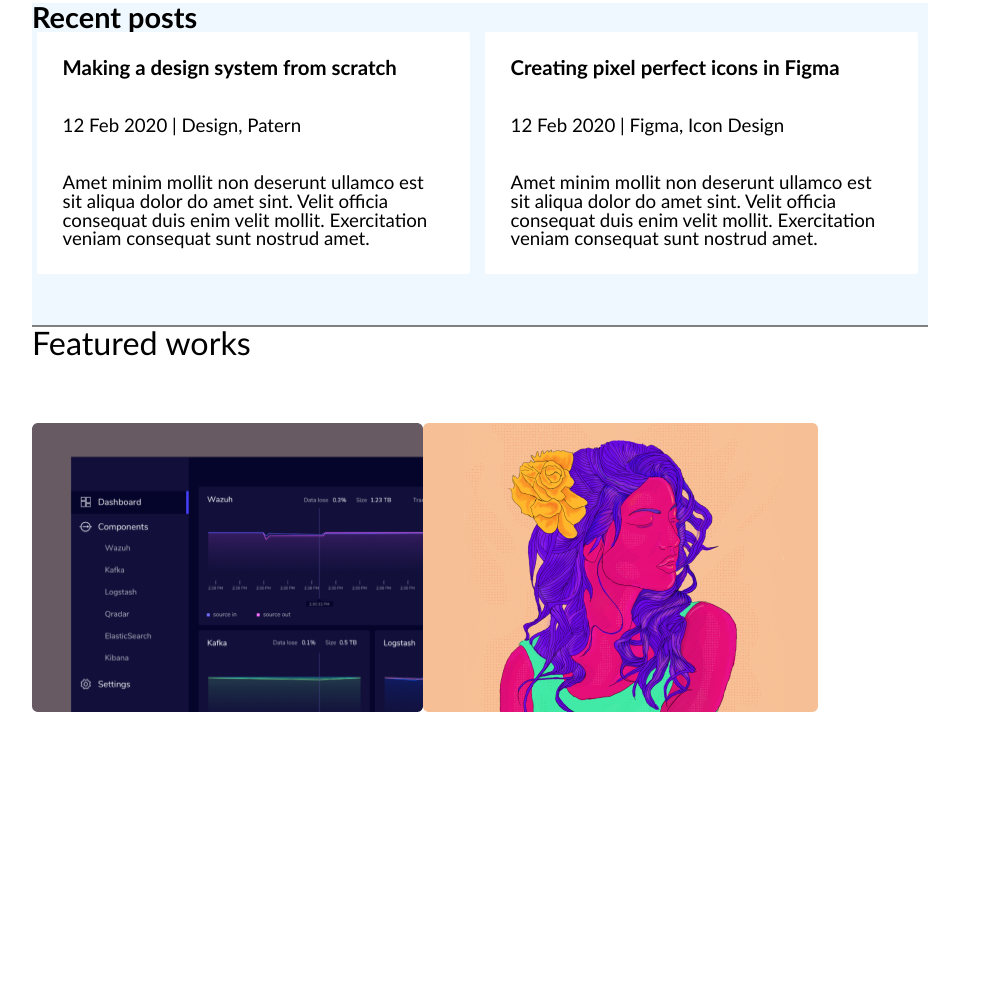
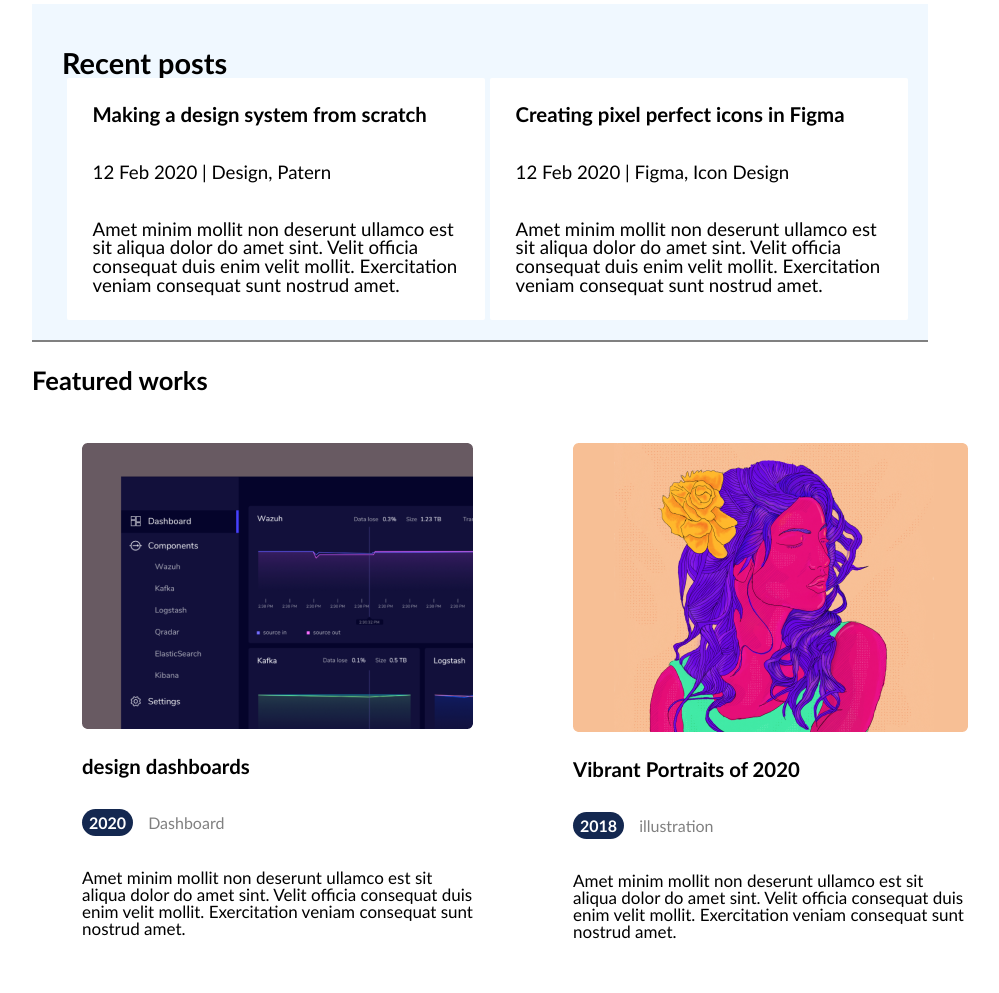
Before and after one commit to JoaoBachmann/Portifolio, a plain HTML site: page index.html in a window 1280 px wide. Shown: the part 530-1523 px from the top of the page, without its empty margins (160-1159 px from the left). Before the commit the page ends 1357 px from the top, so only its background shows below. Drawn offline with Linux system fonts and the light colour scheme.

Commit message:
alterações portifolio

```diff
--- a/CSS/style.css
+++ b/CSS/style.css
@@ -73,6 +73,8 @@ header nav ul{
 }
 header nav ul li{
 	margin: 0 10px 0 10px;
+	font-size: large;
+	font-weight: bold;
 }
 header nav ul li.works a{
 	color: #ff6464;
@@ -104,7 +106,7 @@ main section p{
 	margin: 3vw 0 0 0;
 }
 main section p span{
-	background-color: #ff6464;
+	background-color: #d65a5a;
 	border-radius: 5vw;
 	color: white;
 	font-weight: bold;
@@ -127,7 +129,7 @@ main section.banner p {
 	margin: 2vw 5vw 2vw 0;
 }
 main section.banner button {
-	background-color: #ff6464;
+	background-color: #d14444;
 	color: rgb(255, 255, 255);
 	padding: 15px 20px 15px 20px;
 	border: 0;
@@ -135,6 +137,7 @@ main section.banner button {
 }
 main section.rt-post {
 	background-color: aliceblue;
+	padding: 20px 20px 20px 30px;
 }
 main section.rt-post h2 {
 	font-size: 1.7rem;
@@ -144,7 +147,7 @@ main section.rt-post ul {
 }
 main section.rt-post ul li {
 	background-color: white;
-	margin: 0 10px 0 5px;
+	margin: 0 0px 0 5px;
 	font-size: 1.1rem;
 	border-radius: 2px;
 	padding: 2vw;
@@ -153,13 +156,31 @@ main section.rt-post ul li h3 {
 	font-weight: bold;
 	font-size: 1.2rem;
 }
-main section.ft-works h3 {
-	font-size: 1.9rem;
+main section.ft-works h2 {
+font-size: 1.5rem;
+}
+
+main section.ft-works ul {
+	display: flex;
 }
 main section.ft-works ul li {
-	display: flex;
-	margin: 5vw 0 5vw 0;
+	padding: 50px 50px 50px 50px;
 }
+main section.ft-works ul li h3{
+	font-size: larger;
+	font-weight: bold;
+	margin: 25px 0 0 0;
+}
+main section.ft-works ul li span {
+	margin: 0 15px 0 0;
+	padding: 4px 7px 4px 7px;
+	background-color: #142850;
+}
+main section.ft-works p.p1 {
+	color: grey;
+	font-size: medium;
+}
+
 /*======================================================================
                             FOOTER
 ======================================================================*/
--- a/index.html
+++ b/index.html
@@ -51,11 +51,19 @@
             </ul>
         </section>
         <section class="ft-works">
-            <h3>Featured works</h3>
+            <h2>Featured works</h2>
             <ul>
                 <li>
                     <img src="images/Rectangle30.png" alt="">
+                    <h3>design dashboards</h3>
+                    <p class="p1"><span>2020</span>Dashboard</p>
+                    <p>Amet minim mollit non deserunt ullamco est sit aliqua dolor do amet sint. Velit officia consequat duis enim velit mollit. Exercitation veniam consequat sunt nostrud amet.</p>
+                </li>
+                <li>
                     <img src="images/Rectangle32.png" alt="">
+                    <h3>Vibrant Portraits of 2020</h3>
+                    <p class="p1"><span>2018</span>illustration</p>
+                    <p>Amet minim mollit non deserunt ullamco est sit aliqua dolor do amet sint. Velit officia consequat duis enim velit mollit. Exercitation veniam consequat sunt nostrud amet.</p>
                 </li>
             </ul>
         </section>
```
